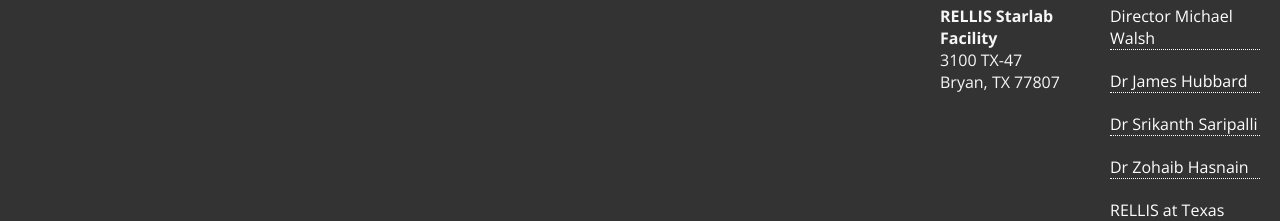
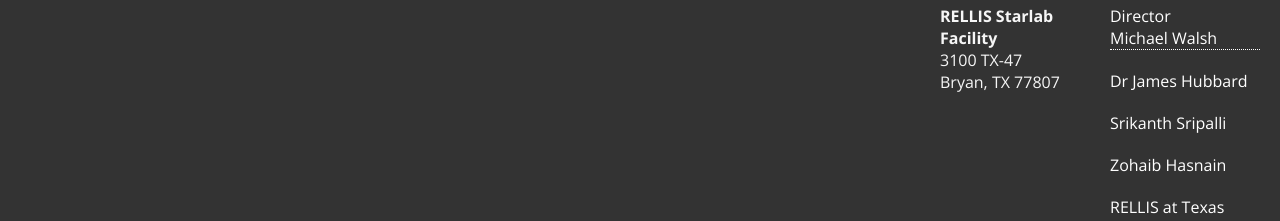
Before and after one commit to bxdfbxdf/starlab-website, a Next.js app: page / in a window 1280 px wide. Shown: the part 1685-1906 px from the top of the page. Built offline with nearby package versions, Linux system fonts and the light colour scheme.

Commit message:
fix up horizontal feature, edit contacts

```diff
--- a/components/footer.js
+++ b/components/footer.js
@@ -20,10 +20,13 @@
               <div className='footer-vertical-column'>
 
 
-              <a href='https://pvfa.tamu.edu/staff/michael-walsh/' alt="Michael Walsh Profile">Director Michael Walsh</a>
-              <a href='https://engineering.tamu.edu/mechanical/profiles/hubbard-james.html' alt='Dr James Hubbard Profile'>Dr James Hubbard</a>
-              <a href='https://engineering.tamu.edu/mechanical/profiles/saripalli.html' alt='Srikanth Saripalli Profile'>Dr Srikanth Saripalli</a>
-              <a href='https://engineering.tamu.edu/mechanical/profiles/hasnain-zohaib.html' alt='Zohaib Hasnain Profile'>Dr Zohaib Hasnain</a>
+              <a href='https://pvfa.tamu.edu/staff/michael-walsh/' alt="Michael Walsh Profile">Director <br/> Michael Walsh</a>
+              <div>Dr James Hubbard</div>
+              <div>Srikanth Sripalli</div>
+              <div>Zohaib Hasnain</div>
+              {/* <a href='https://engineering.tamu.edu/mechanical/profiles/hubbard-james.html' alt='Dr James Hubbard Profile'>Dr James Hubbard</a> */}
+              {/* <a href='https://engineering.tamu.edu/mechanical/profiles/saripalli.html' alt='Srikanth Saripalli Profile'>Dr Srikanth Saripalli</a> */}
+              {/* <a href='https://engineering.tamu.edu/mechanical/profiles/hasnain-zohaib.html' alt='Zohaib Hasnain Profile'>Dr Zohaib Hasnain</a> */}
               <a href='https://rellis.tamus.edu/'>RELLIS at Texas A&M</a>
               <a href='https://tees.tamu.edu/' alt="Texas Engineering Experiment Station">
                 <img src='/images/TEES-white.webp' alt='TEES logo'/>
--- a/markdown/5_Contact_Us.md
+++ b/markdown/5_Contact_Us.md
@@ -2,19 +2,19 @@
 
 We want to connect with individuals and organizations in academia, government, and industry. We seek partnerships with a range of public and private sector entities to advance research and technology. Reach out to the contacts listed below to get started in the process.
 
-[Prof. Michael Walsh](https://engineering.tamu.edu/mechanical/profiles/walsh-michael.html)
+[Director Michael Walsh](https://engineering.tamu.edu/mechanical/profiles/walsh-michael.html)
 
-[Dr James Hubbard](https://engineering.tamu.edu/mechanical/profiles/hubbard-james.html)
+<!-- [Dr James Hubbard](https://engineering.tamu.edu/mechanical/profiles/hubbard-james.html) -->
 
-[Dr Srikanth Saripalli](https://engineering.tamu.edu/mechanical/profiles/saripalli.html)
+<!-- [Dr Srikanth Saripalli](https://engineering.tamu.edu/mechanical/profiles/saripalli.html) -->
 
 
 ## Lab Address:
-### RELLIS StarLab Facility
-3100 TX-47
+*RELLIS StarLab Facility*<br/>
+3100 TX-47<br/>
 Bryan, TX 77807
 
 ## Mailing Address:
-RELLIS StarLab Facility
-214, Mechanical Engineering Office Building
-College Station, TX 77843-3254
+RELLIS StarLab Facility<br/>
+214, Mechanical Engineering Office Building<br/>
+College Station, TX 77843-3254<br/>
--- a/scss/App.css
+++ b/scss/App.css
@@ -537,6 +537,11 @@
   text-decoration: none;
   border-bottom: 1px dotted;
 }
+.footer-vertical-column div {
+  margin: 10px;
+  font-size: 1rem;
+  color: white;
+}
 .footer-vertical-column a:visited {
   color: #d1d1d1;
 }
@@ -776,7 +781,6 @@
   height: 100%;
   right: 0;
   top: 0;
-  width: 75%;
   clip-path: polygon(10% 0, 100% 0%, 100% 100%, 0 100%);
 }
 .horizontal-feature .image-container img {
--- a/scss/components/_footer.scss
+++ b/scss/components/_footer.scss
@@ -142,6 +142,12 @@
       border-bottom: 1px dotted;
     }
 
+    div {
+      margin:10px;
+      font-size: 1rem;
+      color: white;
+    }
+
     a:visited {
       color: colors.$gray-300;
     }
--- a/scss/components/_horizontalFeature.scss
+++ b/scss/components/_horizontalFeature.scss
@@ -43,7 +43,7 @@
         height: 100%;
         right: 0;
         top:0;
-        width: 75%;
+        // width: 60%;
         clip-path: polygon(10% 0, 100% 0%, 100% 100%, 0 100%);
 
         img {
```
Also changed, not shown: 1 other file (tests, documents, lock files or other folders).
